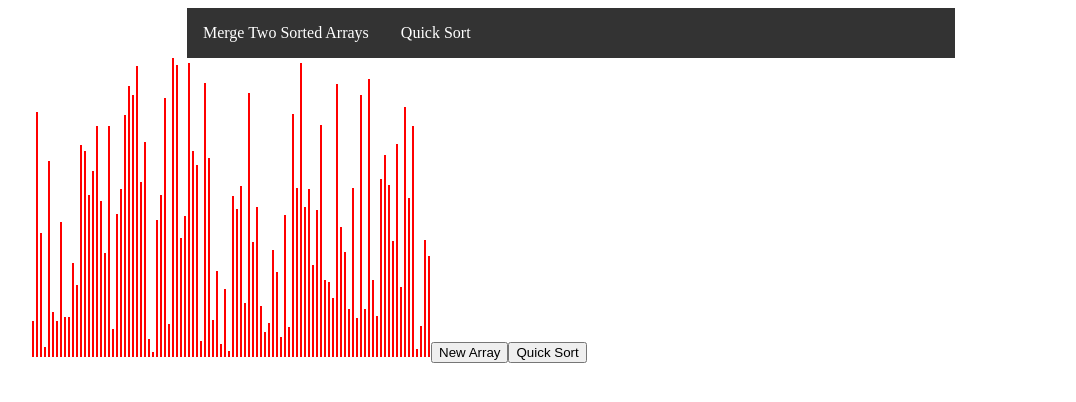
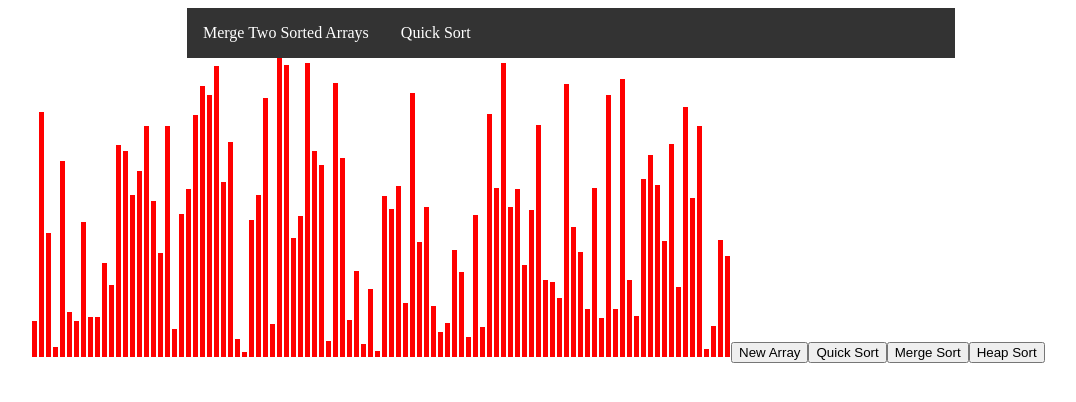
Before and after one commit to kwmin90/merging_sorting_visualizer, a React (Create React App) app: page /#/sort in a window 1280 px wide. Shown: the top 402 px of the page, without its empty margins (69-1145 px from the left). Built offline with nearby package versions, Linux system fonts and the light colour scheme.

Commit message:
quicksort works

```diff
--- /dev/null
+++ b/src/algorithms/HeapSort.ts
@@ -0,0 +1,6 @@
+export const getHeapSortAnimations = (arr: number[])=>{
+    const animations: any = [];
+    if(arr.length <=1) return arr;
+    //heapSort(arr, animations);
+    return animations;
+}
--- /dev/null
+++ b/src/algorithms/MergeSort.ts
@@ -0,0 +1,44 @@
+//credits to Clement Mihailescu
+//https://github.com/clementmihailescu/Sorting-Visualizer-Tutorial
+
+
+
+export const getMergeSortAnimations = (arr: number[]) =>{
+    const animations: any = [];
+    if(arr.length <=1) return arr;
+    const auxArr = arr.slice();
+    mergeSortHelper(arr, 0, arr.length-1, auxArr, animations);
+    return animations;
+}
+
+const mergeSortHelper = (arr: number[], start: number, end: number, auxArr: number[], animations: any) =>{
+    if(start === end) return;
+    const middle = Math.floor((start + end)/2);
+    mergeSortHelper(auxArr, start, middle, arr, animations);
+    mergeSortHelper(auxArr, middle+1, end, arr, animations);
+    mergeSort(arr, start, middle, end, auxArr, animations);
+}
+
+const mergeSort = (arr:number[], start: number, middle: number, end: number, auxArr: number[], animations: any) =>{
+    let k = start;
+    let i = start;
+    let j = middle + 1;
+
+    while(i <= middle && j <= end){
+        if(auxArr[i] <= auxArr[j]){
+            animations.push([k, auxArr[i]]);
+            arr[k++] = auxArr[i++];
+        }else{
+            animations.push([k, auxArr[j]]);
+            arr[k++] = auxArr[j++];
+        }
+    }
+    while (i <= middle){
+        animations.push([k, auxArr[i]]);
+        arr[k++] = auxArr[i++];
+    }
+    while(j <= end){
+        animations.push([k, auxArr[j]]);
+        arr[k++] = auxArr[j++];
+    }
+}
--- a/src/utils/sortingUtil.ts
+++ b/src/algorithms/QuickSort.ts
@@ -11,7 +11,29 @@ const swap = (arr: number[], low: number, high: number)=>{
     arr[high] = temp;
 }
 
-export const quickSort = (arr: number[], low: number, high: number, animations: any) =>{ //mergsorthelper
+const partition = (arr: number[], low: number, high: number, animations: any) =>{
+    let pivot = arr[Math.floor((low + high)/2)];
+    let i = low;
+    let j = high;
+   while (i <= j){
+       while(arr[i] < pivot){
+           i++;
+       }
+       while(arr[j] > pivot){
+           j--;
+       }
+       if(i <= j){
+           swap(arr, i, j);
+           animations.push([i, arr[i]])
+           animations.push([j, arr[j]])
+           i++;
+           j--;
+       }
+   }
+   return i;
+}
+
+export const quickSort = (arr: number[], low: number, high: number, animations: any) =>{
     let index;
     if(arr.length > 1){
         index = partition(arr, low, high, animations);
@@ -24,25 +46,3 @@ export const quickSort = (arr: number[], low: number, high: number, animations:
     }
     return arr;
 }
-
-const partition = (arr: number[], low: number, high: number, animations: any) =>{ //domerge
-    let pivot = arr[Math.floor((low + high)/2)];
-    let i = low;
-    let j = high;
-   while (i <= j){
-       while(arr[i] < pivot){
-           animations.push([i, arr[i]]);
-           i++;
-       }
-       while(arr[j] > pivot){
-           animations.push([i, arr[j]]);
-           j--;
-       }
-       if(i <= j){
-           swap(arr, i, j);
-           i++;
-           j--;
-       }
-   }
-   return i;
-}
--- a/src/components/MergingVisualizer/MergingVisualizer.tsx
+++ b/src/components/MergingVisualizer/MergingVisualizer.tsx
@@ -4,7 +4,7 @@ import "./MergingVisualizer.css";
 import {
   mergeInSortedOrder,
   mergeInSortedOrderWithNoDuplicate,
-} from "../../utils/MergingUtil";
+} from "../../algorithms/MergingSortedArrays";
 import { ArrayItem } from "./ArrayItem";
 import { MergedArrayItem } from "./MergedArrayItem";
 
--- a/src/components/SortingVisualizer/SortingVisualizer.css
+++ b/src/components/SortingVisualizer/SortingVisualizer.css
@@ -5,7 +5,7 @@
 }
 
 .array-bar {
-  width: 2px;
+  width: 5px;
   display: inline-block;
   margin: 0 1px;
 }
--- a/src/components/SortingVisualizer/SortingVisualizer.tsx
+++ b/src/components/SortingVisualizer/SortingVisualizer.tsx
@@ -1,7 +1,9 @@
 import React, { useEffect, useState } from "react";
 import { createRandomArray } from "../../utils/utils";
 import "./SortingVisualizer.css";
-import { quickSort, getQuickSortAnimations } from "../../utils/sortingUtil";
+import { getQuickSortAnimations } from "../../algorithms/QuickSort";
+import { getMergeSortAnimations } from "../../algorithms/MergeSort";
+import { getHeapSortAnimations } from "../../algorithms/HeapSort";
 
 const CreateRandomArrayForSort = () => {
   return createRandomArray(100, 5, 300);
@@ -14,15 +16,22 @@ export const SortingVisualizer: React.FC = () => {
     setArray(CreateRandomArrayForSort);
   }, []);
 
-  // const isSorted = () => {
-  //   const temp = quickSort(array, 0, array.length - 1);
-  //   const temp2 = array.sort((a, b) => a - b);
-  //   if (temp === temp2) {
-  //     console.log("quicksort works!");
-  //   }
-  // };
   const quickSort = () => {
     const animations = getQuickSortAnimations(array);
+    sortAnimation(animations);
+  };
+
+  const mergeSort = () => {
+    const animations = getMergeSortAnimations(array);
+    sortAnimation(animations);
+  };
+  const heapSorte = () => {
+    const arr = [6, 4, 8, 3, 7, 4, 7, 8, 3, 7, 9];
+    getHeapSortAnimations(arr);
+    console.log(arr);
+  };
+
+  const sortAnimation = (animations: any) => {
     for (let i = 0; i < animations.length; i++) {
       const arrBars = Array.from(
         document.getElementsByClassName(
@@ -63,6 +72,14 @@ export const SortingVisualizer: React.FC = () => {
       >
         Quick Sort
       </button>
+      <button
+        onClick={() => {
+          mergeSort();
+        }}
+      >
+        Merge Sort
+      </button>
+      <button onClick={() => heapSorte()}>Heap Sort</button>
     </div>
   );
 };
```
Also changed, not shown: src/algorithms/MergingSortedArrays.ts (renamed from src/utils/MergingUtil.ts), 1 other file (tests, documents, lock files or other folders).
